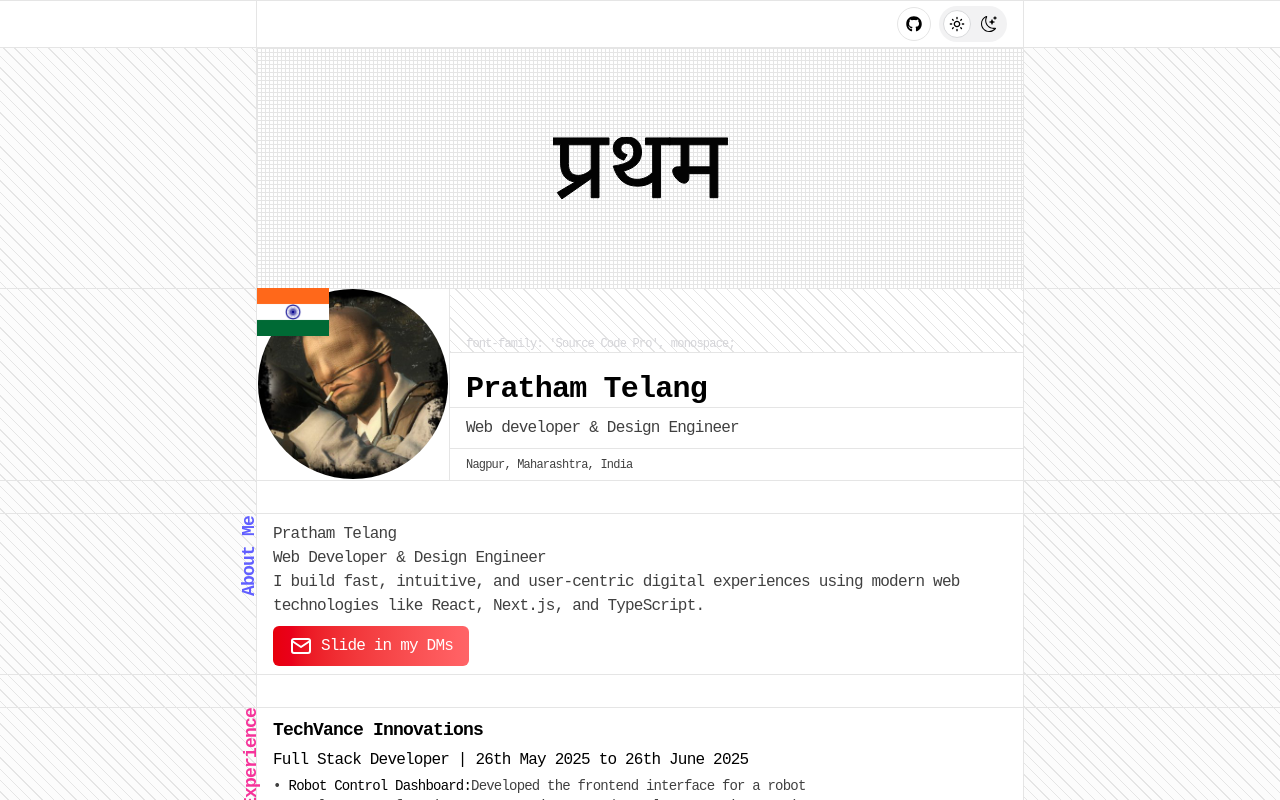
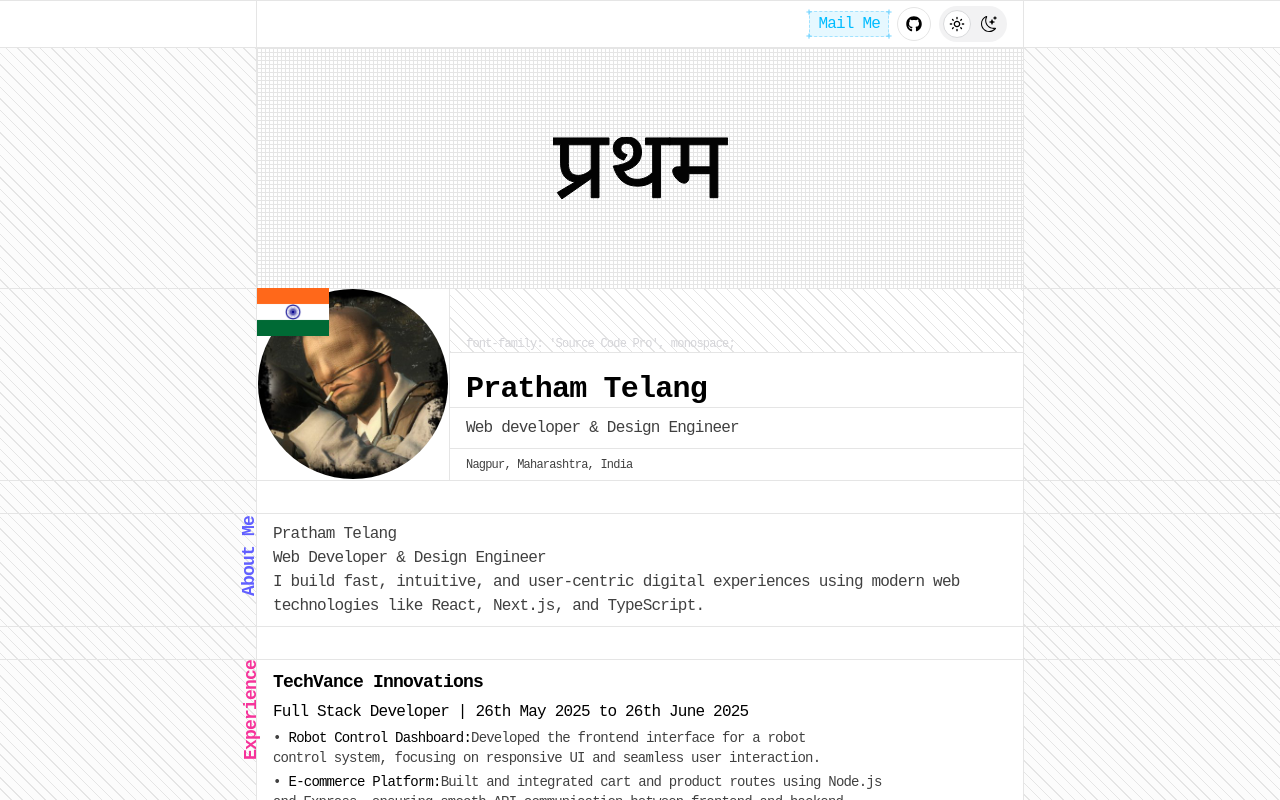
Before and after one commit to PrathamTelang/portfolio, a Next.js app: page / in a window 1280 px wide. Shown: the top 800 px of the page. Built offline with nearby package versions, Linux system fonts and the light colour scheme.

Commit message:
Refactor mail button and add Button component
Removed the mail button from About.tsx and created a reusable Button component with improved styling and icon usage. Integrated the new Button component into the Navbar for consistent UI and updated globals.css to add a primary color variable.

```diff
--- a/src/app/components/About.tsx
+++ b/src/app/components/About.tsx
@@ -1,4 +1,3 @@
-"use client";
 
 export const About = () => {
   return (
@@ -15,14 +14,6 @@ export const About = () => {
 Web Developer & Design Engineer <br/>
 I build fast, intuitive, and user-centric digital experiences using modern web technologies like React, Next.js, and TypeScript.
         </p>
-
-          <button
-          onClick={() => window.open("https://mail.google.com/mail/?view=cm&fs=1&to=prathamtelang007@gmail.com", "_blank")}
-          className="flex gap-2 mb-2 cursor-pointer bg-gradient-to-r from-red-600 to-red-400 hover:bg-red-500 text-white px-4 py-2 rounded-md mx-4 transition duration-200">
-            <svg  xmlns="http://www.w3.org/2000/svg"  width="24"  height="24"  viewBox="0 0 24 24"  fill="none"  stroke="currentColor"  strokeWidth="2"  strokeLinecap="round"  strokeLinejoin="round"  className="icon icon-tabler icons-tabler-outline icon-tabler-mail"><path stroke="none" d="M0 0h24v24H0z" fill="none"/><path d="M3 7a2 2 0 0 1 2 -2h14a2 2 0 0 1 2 2v10a2 2 0 0 1 -2 2h-14a2 2 0 0 1 -2 -2v-10z" /><path d="M3 7l9 6l9 -6" /></svg>
-            Slide in my DMs
-          </button>
-
       </div>
     </div>
   );
--- a/src/app/components/Button.tsx
+++ b/src/app/components/Button.tsx
@@ -0,0 +1,18 @@
+import React from 'react'
+import { FaPlus } from 'react-icons/fa'
+
+function Button() {
+  return (
+    <div
+    onClick={() => window.open("https://mail.google.com/mail/?view=cm&fs=1&to=prathamtelang007@gmail.com", "_blank")}
+    className='text-primary  dark:bg-[#03192A]  dark:hover:bg-sky-400/20 px-2 w-fit border border-dashed border-sky-300/60 bg-sky-400/10 hover:bg-sky-400/15 dark:border-sky-300/30 relative cursor-pointer'>
+        <FaPlus className='h-1.5 w-1.5 absolute -top-1/7 -left-1/18 text-[#73D4FF] dark:text-[#3B6E89]' />
+        <FaPlus className='h-1.5 w-1.5 absolute -top-1/7 -right-1/18 text-[#73D4FF] dark:text-[#3B6E89]' />
+        <FaPlus className='h-1.5 w-1.5 absolute -bottom-1/7 -left-1/18 text-[#73D4FF] dark:text-[#3B6E89]' />
+        <FaPlus className='h-1.5 w-1.5 absolute -bottom-1/7 -right-1/18 text-[#73D4FF] dark:text-[#3B6E89]' />
+        Mail Me
+    </div>
+  )
+}
+
+export default Button
--- a/src/app/components/Navbar.tsx
+++ b/src/app/components/Navbar.tsx
@@ -4,6 +4,7 @@ import React, { useEffect, useState } from "react";
 import { BsMoonStars } from "react-icons/bs";
 import { FaGithub } from "react-icons/fa";
 import { MdOutlineLightMode } from "react-icons/md";
+import Button from "./Button";
 
 export const Navbar = () => {
   const [darkMode, setDarkMode] = useState(false);
@@ -42,6 +43,9 @@ export const Navbar = () => {
   return (
     <div className="flex w-screen justify-center h-12 fixed top-0 mb-2 border-y border-lightborder bg-white z-20 dark:bg-darkbg dark:text-white dark:border-darkborder">
       <div className="w-3/5 border-x border-lightborder dark:border-darkborder max-[475px]:w-11/12 flex items-center justify-end px-4 gap-2">
+      <div className="">
+            <Button/>
+          </div>
       <div className="cursor-pointer rounded-full border border-lightborder dark:border-darkborder p-2 flex items-center justify-center hover:bg-lightborder dark:hover:bg-darkborder"
         onClick={() => window.open("https://github.com/PrathamTelang/portfolio")}
       >
--- a/src/app/globals.css
+++ b/src/app/globals.css
@@ -15,6 +15,7 @@ body {
     --color-darkprimary-text: white;
     --color-secondary-text: #404040;
     --color-darksecondary-text: #99A1AF;
+    --color-primary: #00BCFF;
 }
 
 /* Default (light mode) scrollbar */
```
